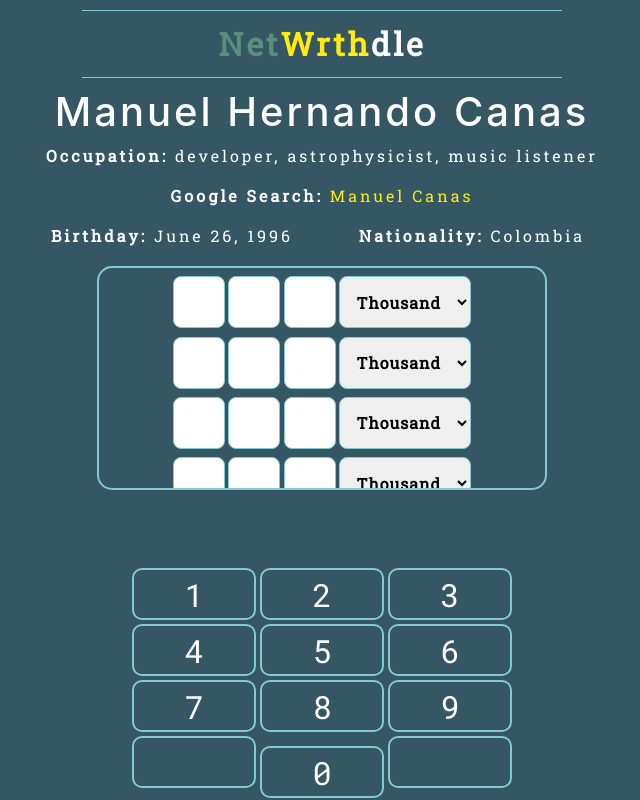
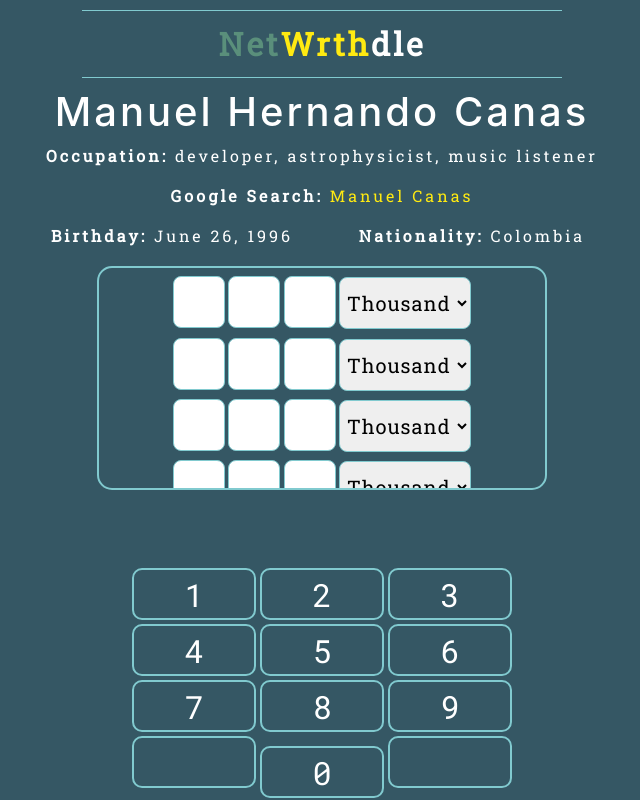
Before and after one commit to canasmh/NetWorthdle, a React (Create React App) app in the folder client/: page / in a window 1280 px wide. Shown: the whole page, without its empty margins (318-958 px from the left). Built offline with nearby package versions, Linux system fonts and the light colour scheme; what @fortawesome/pro-solid-svg-icons would draw is missing.

Commit message:
Made font size a little bigger. It's hard to see on ipad screens

```diff
--- a/client/src/GameTiles.css
+++ b/client/src/GameTiles.css
@@ -82,11 +82,14 @@ select {
     input[type=text] {
         height: 72px;
         width: 72px;
+        font-size: 24px;
+        font-weight: 600;
     }
 
     select {
         height: 72px;
         width: 214px;
+        font-size: 20px;
     }
 }
 
@@ -97,10 +100,13 @@ select {
     input[type=text] {
         height: 52px;
         width: 52px;
+        font-size: 24px;
+        font-weight: 400;
     }
 
     select {
         height: 52px;
         width: 156px;
+        font-weight: 400;
     }
 }
```
